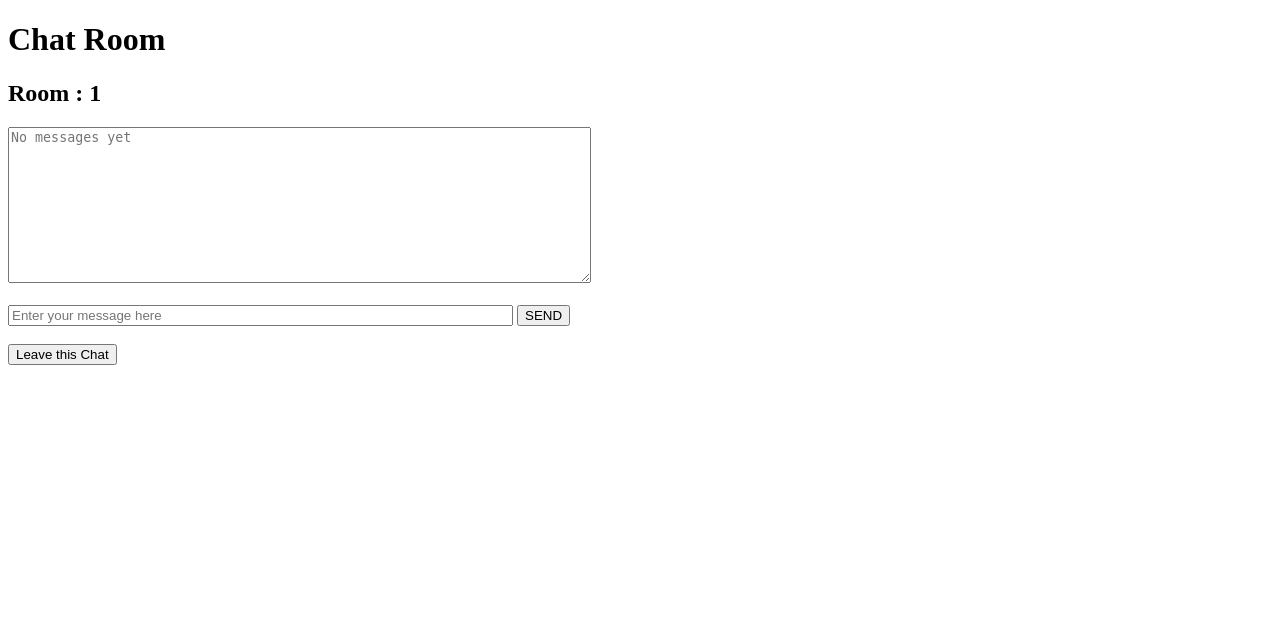
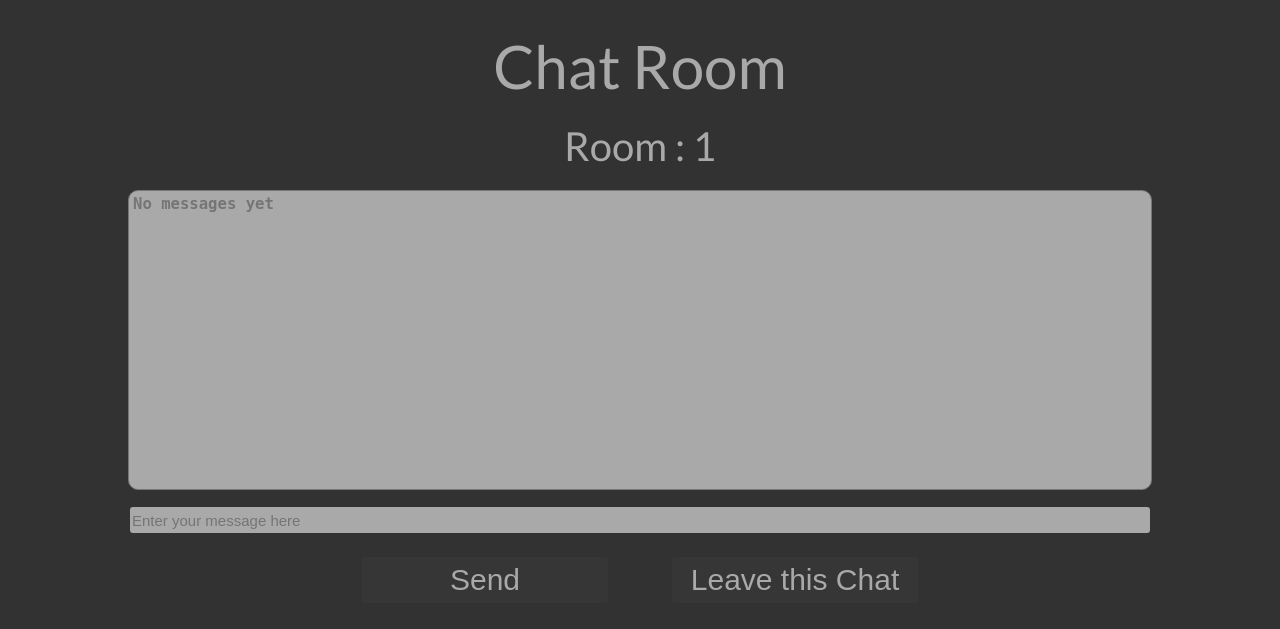
Before and after one commit to kaartik2611/Flask-Chat-App, a Flask app: page /chat in a window 1280 px wide. Shown: the top 629 px of the page. Run offline with Flask 2, Linux system fonts and the light colour scheme; the visitor is signed in with stand-in values (Sample User, id 1); some libraries are stand-ins or nearby versions.

Commit message:
updated stylesheets

```diff
--- /dev/null
+++ b/static/css/chat-style.css
@@ -0,0 +1,78 @@
+@import url('https://fonts.googleapis.com/css2?family=Lato&display=swap');
+*{
+    margin:0;
+    box-sizing: border-box;
+}
+body{
+    background-color: #323232;
+}
+h1{
+    text-align: center;
+    color: darkgrey;
+    font-size: 60px;
+    font-weight: 500;
+    font-family: Lato;
+    padding-top: 30px;
+}
+h2{
+    text-align: center;
+    color: darkgrey;
+    font-size: 40px;
+    font-weight: 500;
+    font-family: Lato;
+    padding: 20px 0;
+}
+.chat-window{
+    display: flex;
+    flex-direction: column;
+    justify-content: center;
+}
+textarea{
+    width: 80%;
+    height: 300px;
+    margin: 0 auto;
+    resize: none;
+    overflow-y: auto;
+    background-color: darkgrey;
+    outline: none;
+    border-radius: 10px;
+    padding: 4px;
+    margin-bottom: 15px;
+}
+input{
+    width: 80%;
+    margin: 0 auto;
+    height: 30px;
+    background-color: darkgrey;
+    border: 2px solid #323232;
+    border-radius:5px;
+    font-size: 15px;
+
+    color:#363636;
+    outline: none;
+}
+
+#chat{
+    font-size: larger;
+    font-weight: 600;
+}
+#send , .leave-btn{
+    margin: 20px 30px;
+    width: 250px;
+    height: 50px;
+    border: 2px solid #323232;
+    background-color:#363636;
+    color: darkgrey;
+    font-size: 30px;
+    border-radius:5px;
+}
+#send:focus , #send:hover , .leave-btn:hover , .leave-btn:focus{
+    border: 2px solid #323232;
+    outline: none;
+    background-color: darkgrey;
+    color:#363636;
+}
+.flex{
+    display: flex;
+    justify-content: center;
+}
--- a/templates/chat.html
+++ b/templates/chat.html
@@ -4,8 +4,8 @@
     <meta charset="UTF-8">
     <meta http-equiv="X-UA-Compatible" content="IE=edge">
     <meta name="viewport" content="width=device-width, initial-scale=1.0">
+    <link rel="stylesheet" href="../static/css/chat-style.css">
     <script src="//cdnjs.cloudflare.com/ajax/libs/socket.io/3.1.1/socket.io.js"></script>
-    <script type="text/javascript" src="//code.jquery.com/jquery-1.4.2.min.js"></script>
     <script type="text/javascript" charset="utf-8">
         var socket;
         document.addEventListener("DOMContentLoaded", () => {
@@ -48,11 +48,12 @@
 <div class="chat-window">
     <h1> Chat Room</h1>
     <h2>Room : {{ session['room'] }}</h2>
-    <textarea id="chat" cols="70" rows="10" placeholder="No messages yet" readonly></textarea><br/><br/>
+    <textarea id="chat" cols="70" rows="10" placeholder="No messages yet" readonly></textarea>
     <input type="text" id="text" size="60" placeholder="Enter your message here"/>
-    <button type="button" id="send">SEND</button>
-    <br/><br/>
-    <button type="button" onclick=leave_room()>Leave this Chat</button>
+    <div class="flex">
+        <button type="button" id="send">Send</button>
+        <button type="button" class="leave-btn" onclick=leave_room()>Leave this Chat</button>
+    </div>
 </div>
 
 </body>
```
Also changed, not shown: static/css/style.css (+55 -0 lines), templates/index.html (+10 -6 lines).
